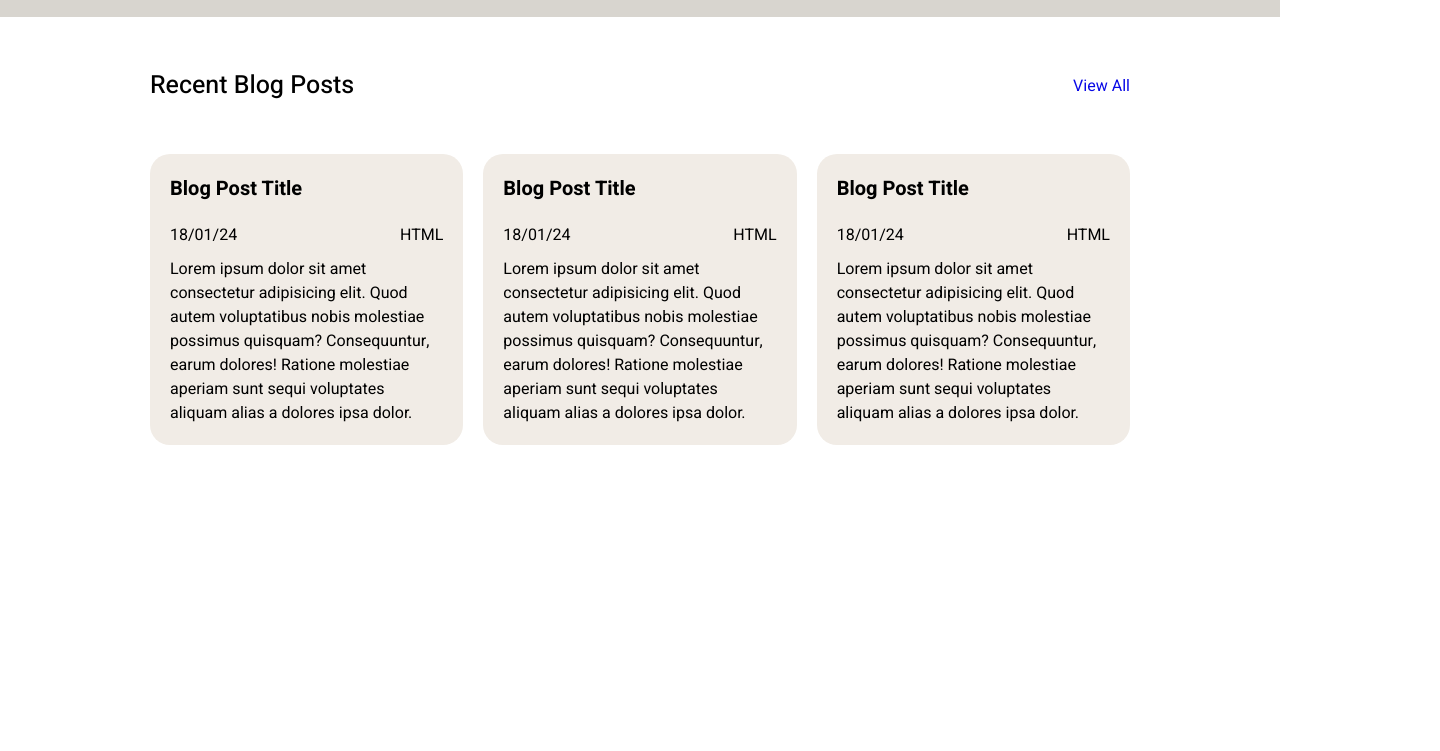
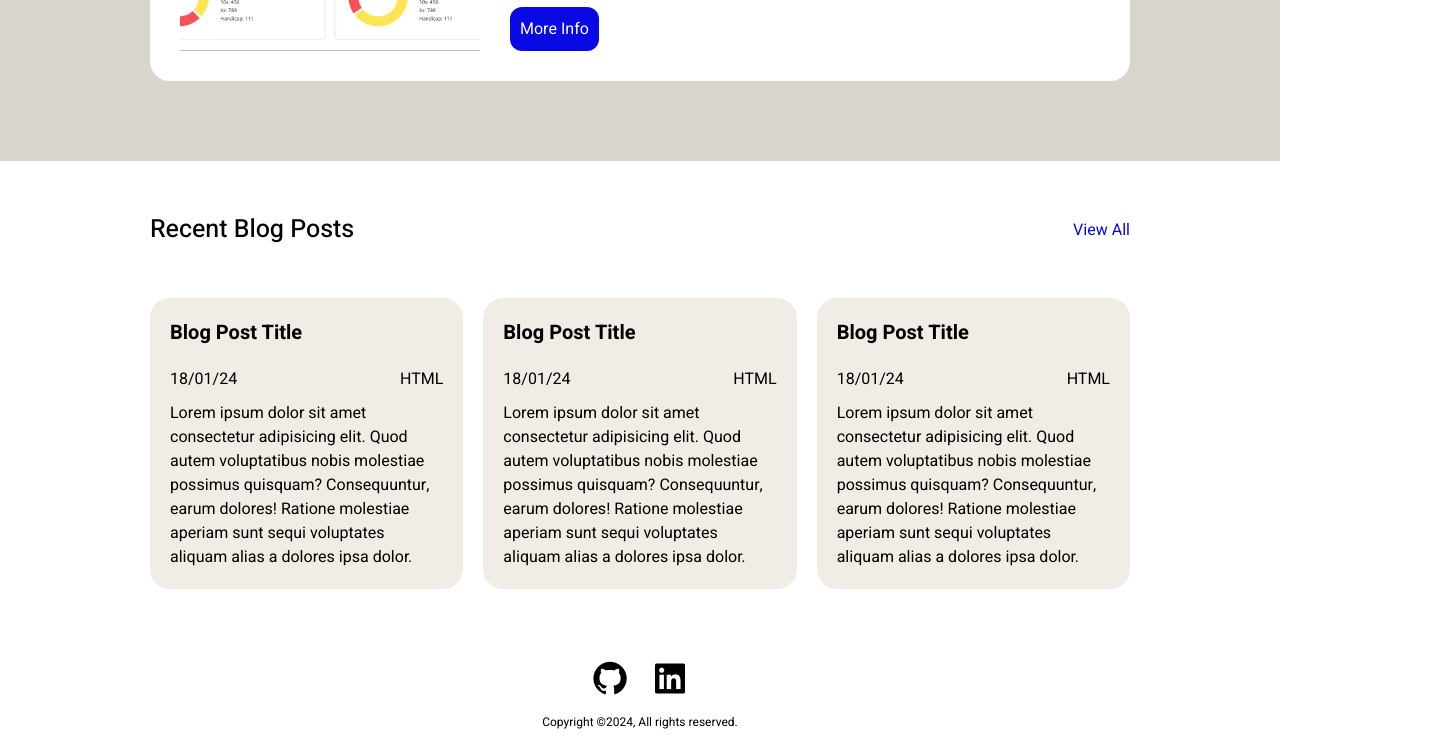
Before and after one commit to alexjshaw/html-portfolio-demo, a plain HTML site: page index.html in a window 1280 px wide. Shown: the part 1986-2737 px from the top of the page, 1440 px wide, since content can reach past the window. Before the commit the page ends 2481 px from the top, so only its background shows below. Drawn offline with nearby package versions, Linux system fonts and the light colour scheme.

Commit message:
added a footer with navigation to github & linkedin

```diff
--- a/index.html
+++ b/index.html
@@ -3,7 +3,7 @@
 <head>
   <meta charset="UTF-8">
   <meta name="viewport" content="width=device-width, initial-scale=1.0">
-  <link href="https://unpkg.com/boxicons@2.1.4/css/boxicons.min.css' rel='stylesheet">
+  <link href='https://unpkg.com/boxicons@2.1.4/css/boxicons.min.css' rel='stylesheet'>
   <link rel="stylesheet" href="style.css">
   <title>Cold Banana HTML Demo</title>
 </head>
@@ -115,5 +115,17 @@
     </div>
   </div>
 
+  <footer>
+    <div class="social-links">
+      <a href="https://github.com/alexjshaw" target="_blank">
+        <i class='bx bxl-github'></i>
+    </a>
+    <a href="https://www.linkedin.com/in/alex-shaw-900146142/" target="_blank">
+        <i class='bx bxl-linkedin-square'></i>
+    </a>
+    </div>
+    <p>Copyright ©2024, All rights reserved.</p>
+</footer>
+
 </body>
 </html>
--- a/style.css
+++ b/style.css
@@ -151,7 +151,7 @@ nav .nav-links a.active {
 }
 
 .recent-projects .project .project-details p {
-  width: 900px;
+  max-width: 900px;
 }
 
 .recent-posts {
@@ -201,3 +201,31 @@ nav .nav-links a.active {
 .recent-posts .posts .single-post h4 {
   font-weight: 400;
 }
+
+footer{
+  padding: 20px 0;
+  display: flex;
+  flex-direction: column;
+  align-items: center;
+}
+
+footer .social-links{
+  display: flex;
+  align-items: center;
+  gap: 20px;
+  margin-bottom: 10px;
+}
+
+footer .social-links i{
+  font-size: 40px;
+  cursor: pointer;
+  transition: color 0.3s ease;
+}
+
+footer .social-links i:hover{
+  color: darkblue;
+}
+
+footer p{
+  font-size: 12px;
+}
```
